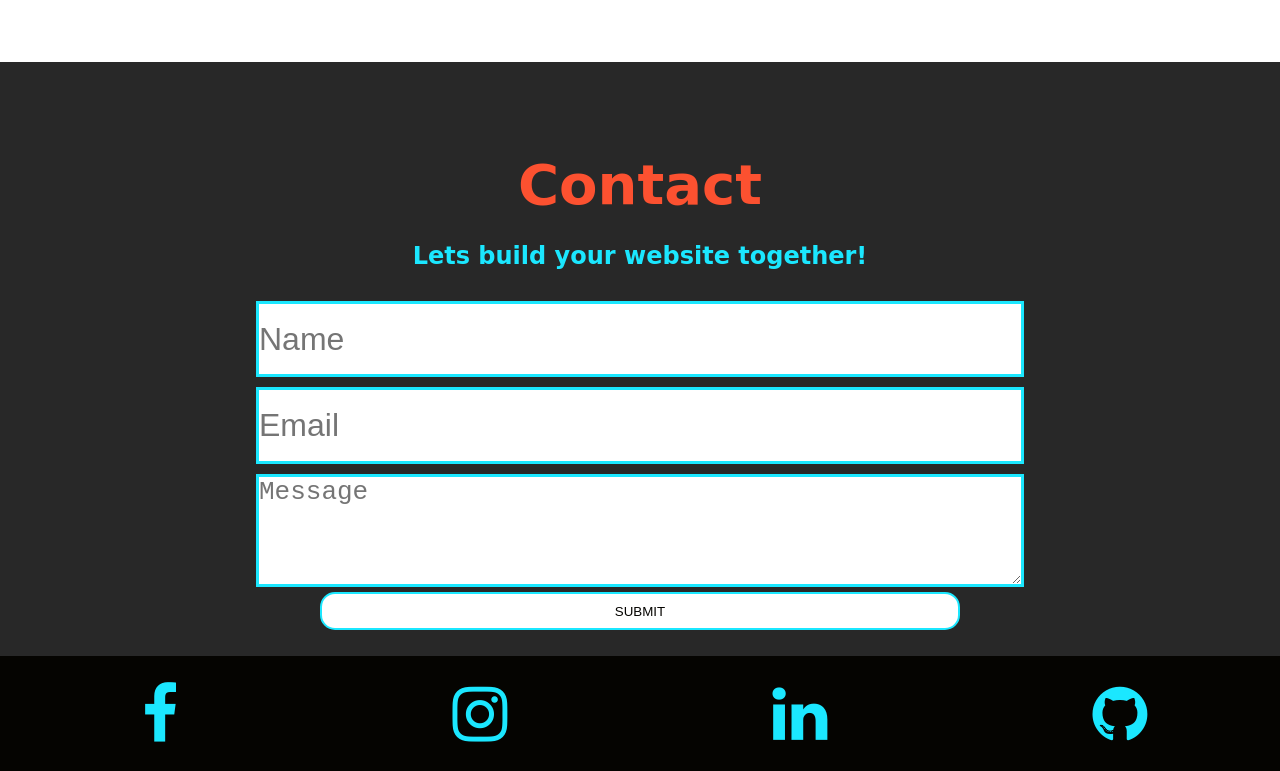
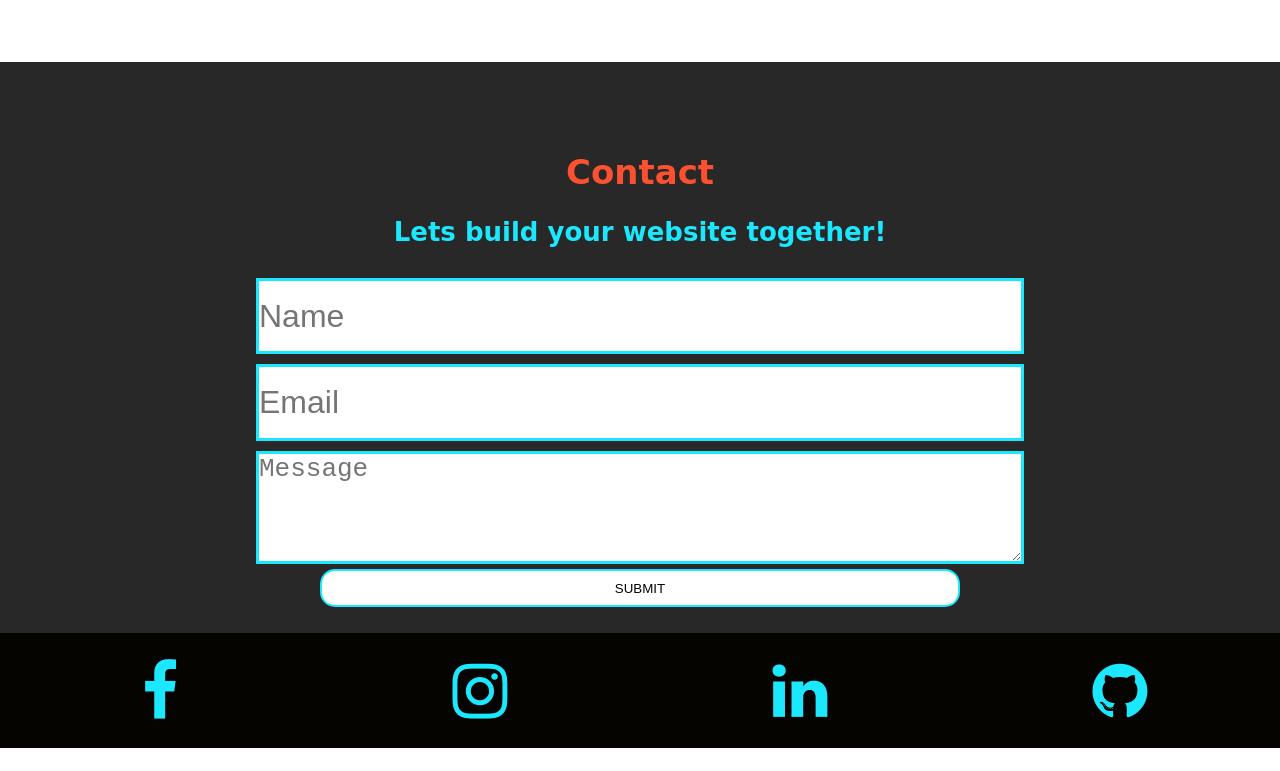
Before and after one commit to alanz2004/alanz2004.github.io, a plain HTML site: page index.html in a window 1280 px wide. Shown: the part 5599-6370 px from the top of the page. After the commit the page ends 6347 px from the top, so only its background shows below. Drawn offline with nearby package versions, Linux system fonts and the light colour scheme; some packages are replaced by stand-ins of ours; a script that the page names is missing; a web font is replaced by a local one.

Commit message:
Update style.css

```diff
--- a/style.css
+++ b/style.css
@@ -534,6 +534,12 @@ p{
     #contact {
         height: 80vh;
     }
+    #contact h1 {
+        font-size: 34px;
+    }
+    #contact h2 {
+        font-size: 26px;
+    }
     .container form {
         height: 45vh;
     }
```
